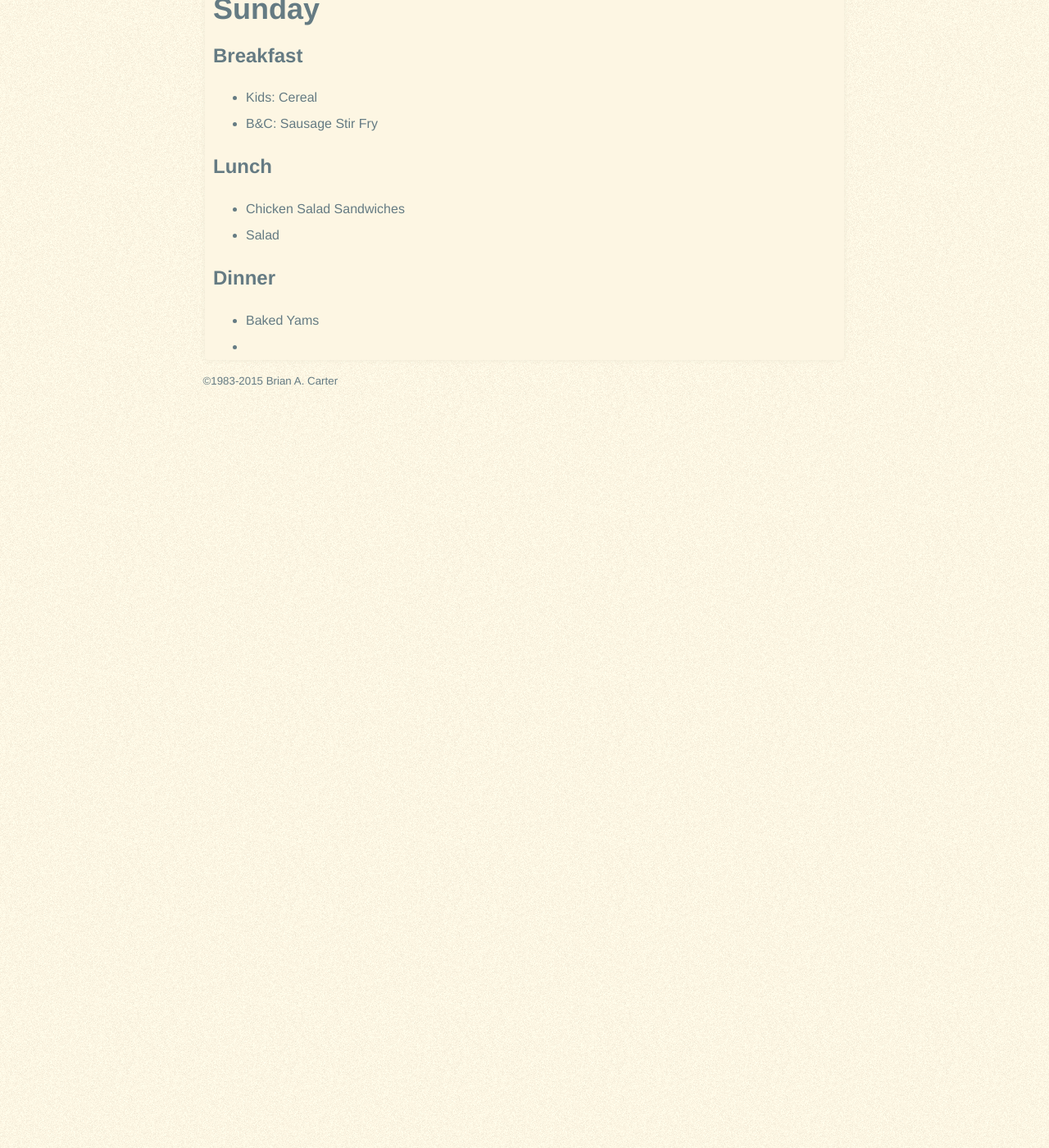
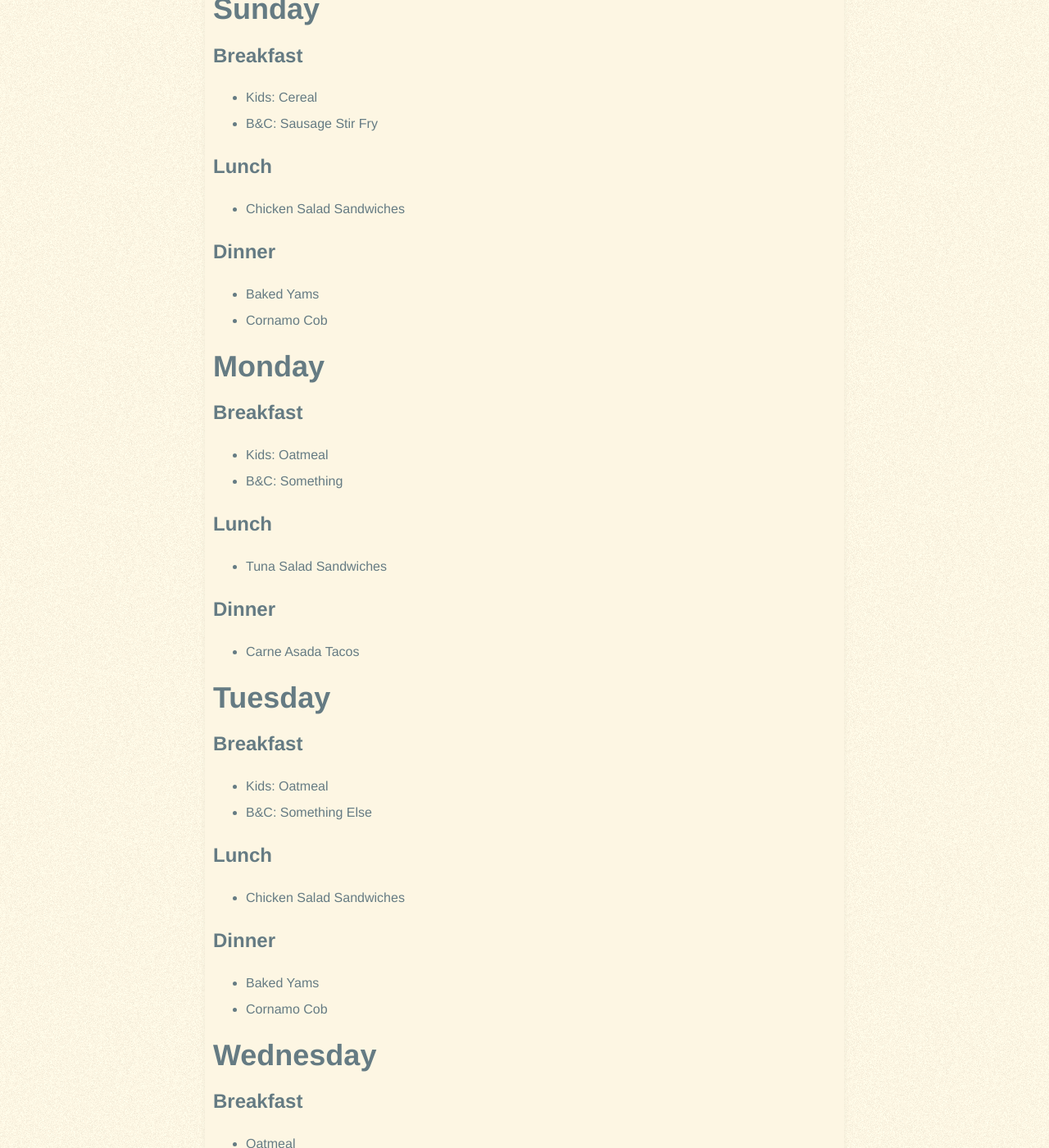
Before and after one commit to robotmachine/Jekyll-Blog, a Jekyll site: the page built from mealplan/_posts/2016-07-03-Meal-Plan.md, in a window 1280 px wide and 1400 px high, scrolled down 270 px. Shown: the whole window at 82% size. Built offline with Jekyll 4.4.1, drawn with Linux system fonts in a browser that asks for light colours; some web fonts are replaced; Markdown is read by kramdown in place of the engine named in the settings; some of the changed text lies outside the part shown.

Commit message:
Updated meal plan

```diff
--- a/mealplan/_posts/2016-07-03-Meal-Plan.md
+++ b/mealplan/_posts/2016-07-03-Meal-Plan.md
@@ -12,8 +12,86 @@
 
 ## Lunch
 * Chicken Salad Sandwiches
-* Salad
 
 ## Dinner
 * Baked Yams
-*
+* Cornamo Cob
+
+# Monday
+## Breakfast
+* Kids: Oatmeal
+* B&C: Something
+
+## Lunch
+* Tuna Salad Sandwiches
+
+## Dinner
+* Carne Asada Tacos
+
+# Tuesday
+## Breakfast
+* Kids: Oatmeal
+* B&C: Something Else
+
+## Lunch
+* Chicken Salad Sandwiches
+
+## Dinner
+* Baked Yams
+* Cornamo Cob
+
+# Wednesday
+## Breakfast
+* Oatmeal
+* Something Else
+
+## Lunch
+* Tuna Salad
+
+## Dinner
+* Sausage and Cabbage
+* Cornamo Cob
+
+# Thursday
+## Breakfast
+* Kids: Cereal
+* Something Else
+
+## Lunch
+* Turkey Sandwiches
+
+## Dinner
+* Carne Asada Tacos
+
+# Friday
+## Breakfast
+* Kids: Cereal
+* Something Else
+
+## Lunch
+* Turkey Sandwiches
+
+## Dinner
+* Sausage and Cabbage
+* Cornamo Cob
+
+# Saturday
+## Breakfast
+* Kids: Cereal
+* Something?
+
+## Lunch
+* Turkey Sandwiches
+
+## Dinner
+* Curry Coconut Soup
+
+# Sunday
+## Breakfast
+* French Toast
+
+## Lunch
+* Turkey Sandwiches
+
+## Dinner
+* Curry Coconut Soup
```
